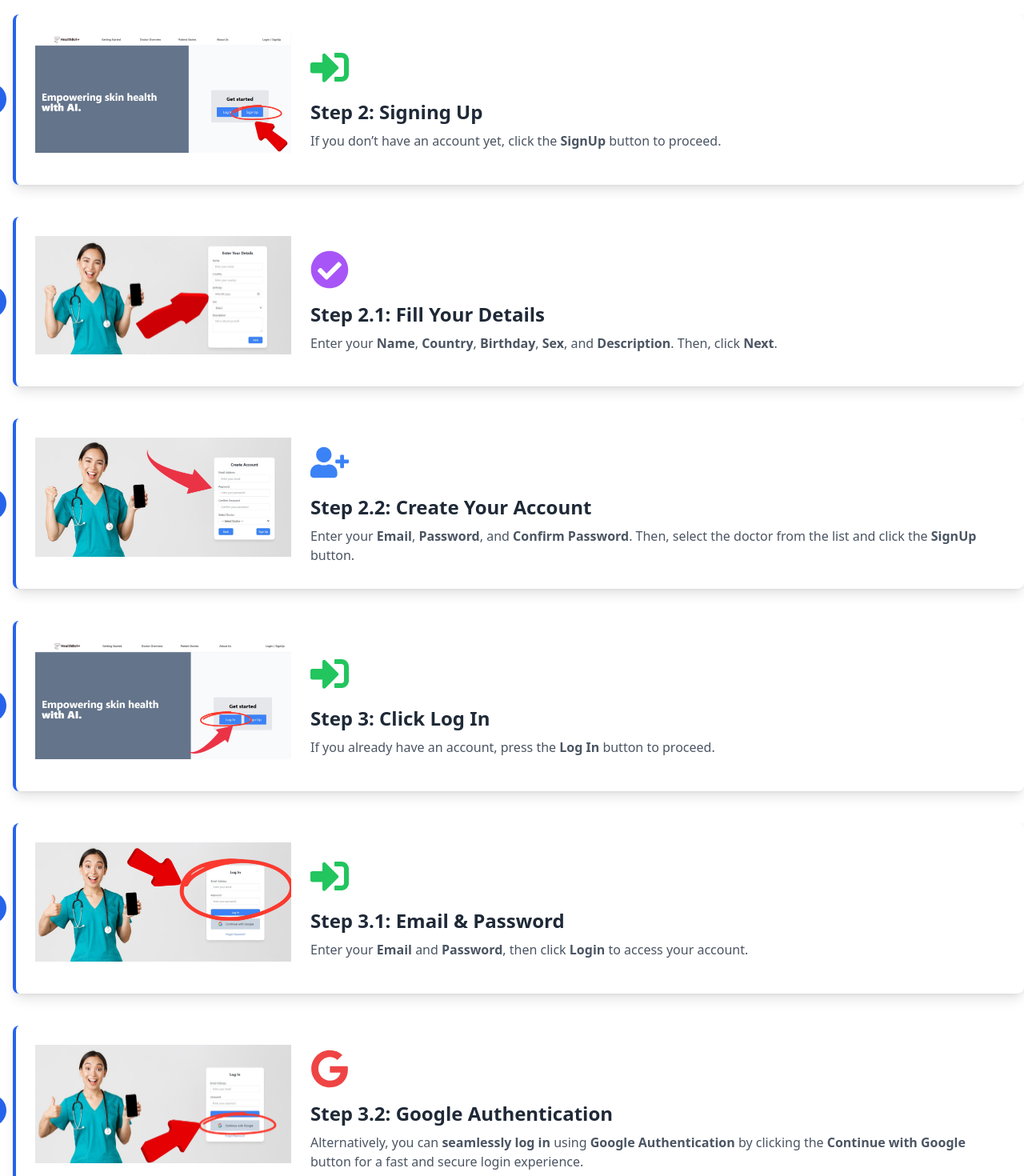
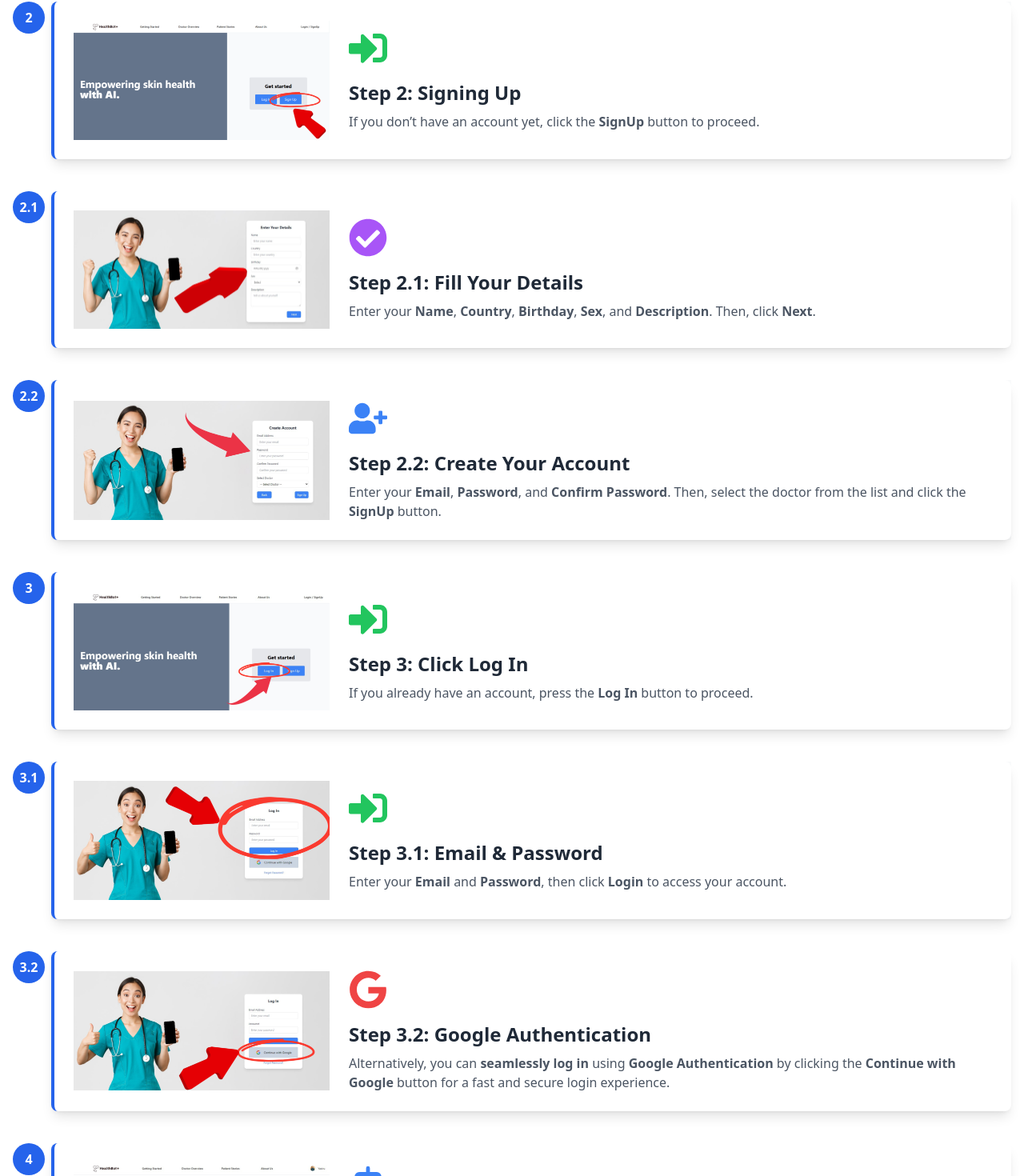
Before and after one commit to lakshanpd/HealthBot-Plus-Frontend, a React (Create React App) app: page /getting_started in a window 1280 px wide. Shown: the part 1030-2500 px from the top of the page at 80% size. Built offline with nearby package versions, Linux system fonts and the light colour scheme.

Commit message:
getting Started page bugs fixed

```diff
--- a/src/pages/gettingStarted.jsx
+++ b/src/pages/gettingStarted.jsx
@@ -1,31 +1,21 @@
 import React from "react";
-import {
-  FaUserPlus,
-  FaSignInAlt,
-  FaGoogle,
-  FaRobot,
-  FaCheckCircle,
-} from "react-icons/fa";
-import Navbar from "../components/navbar";
+import { FaUserPlus, FaSignInAlt, FaGoogle, FaRobot, FaCheckCircle } from "react-icons/fa";
+import NavbarGettingStarted from "../components/navbar";
 import Footer from "../components/footer";
 
 export default function GettingStarted() {
   return (
     <div>
-      <div className="App">
-        <Navbar />
-      </div>
+      <NavbarGettingStarted />
 
       {/* Video Section*/}
       <section className="bg-gray-100 py-10">
-        <div className="container mx-auto text-center">
-          <h2 className="text-4xl font-bold text-blue-600 mb-6">
-            Watch a Demo of HealthBot+
-          </h2>
+        <div className="container mx-auto text-center px-4">
+          <h2 className="text-4xl font-bold text-blue-600 mb-6">Watch a Demo of HealthBot+</h2>
           <div className="mt-8 flex justify-center">
-            <div className="shadow-lg rounded-lg overflow-hidden">
+            <div className="shadow-lg rounded-lg overflow-hidden w-full max-w-3xl">
               <iframe
-                width="560"
+                width="100%"
                 height="315"
                 src="https://www.youtube.com/embed/GAosly8RCoQ?si=gACGEXRu5DayvXXJ"
                 title="YouTube video player"
@@ -41,243 +31,207 @@ export default function GettingStarted() {
 
       {/* Introduction Section */}
       <section className="bg-gray-100 py-10">
-        <div className="container mx-auto text-center">
-          <h1 className="text-4xl font-bold text-blue-600 mb-6">
-            Getting Started with HealthBot+
-          </h1>
+        <div className="container mx-auto text-center px-4">
+          <h1 className="text-4xl font-bold text-blue-600 mb-6">Getting Started with HealthBot+</h1>
           <p className="text-lg text-gray-600 mb-4">
-            Follow these steps to begin your journey with HealthBot+. We’ll
-            guide you through creating an account, logging in, and accessing
-            your personalized skin health services.
+            Follow these steps to begin your journey with HealthBot+. We’ll guide you through creating an account, logging in, and accessing your personalized skin health services.
           </p>
         </div>
       </section>
 
       {/* Vertical Timeline Steps */}
       <section className="py-10">
-        <div className="container mx-auto flex flex-col space-y-10 pl-4">
-          {" "}
-          {/* Adjusted padding to leave space for numbers */}
+        <div className="container mx-auto flex flex-col space-y-10 pl-16 px-4">
+
           {/* Step 1 */}
-          <div className="relative flex items-center">
-            <div className="flex items-center justify-center w-10 h-10 rounded-full bg-blue-600 text-white font-bold absolute -left-12">
+          <div className="relative flex flex-col md:flex-row items-center">
+            <div className="flex items-center justify-center w-10 h-10 rounded-full bg-blue-600 text-white font-bold absolute left-0 md:-left-12 -top-4 md:top-0">
               1
             </div>
-            <div className="flex-1 bg-white border-l-4 border-blue-600 rounded-lg p-6 shadow-lg flex items-center">
-              <div className="flex-shrink-0 mr-6">
+            <div className="flex-1 bg-white border-l-4 border-blue-600 rounded-lg p-6 shadow-lg flex flex-col md:flex-row items-center">
+              <div className="flex-shrink-0 mb-4 md:mb-0 md:mr-6">
                 <img
                   src="../images/LoginSignUp.png"
                   alt="Login/SignUp"
-                  className="w-80 h-auto mb-4 hover:scale-125 transition-transform duration-300 ease-in-out object-cover"
+                  className="w-full md:w-80 h-auto hover:scale-125 transition-transform duration-300 ease-in-out object-cover"
                 />
               </div>
               <div>
                 <FaUserPlus className="text-blue-500 text-5xl mb-4" />
-                <h2 className="text-2xl font-semibold text-gray-800 mb-2">
-                  Step 1: Click the Login/SignUp Button
-                </h2>
+                <h2 className="text-2xl font-semibold text-gray-800 mb-2">Step 1: Click the Login/SignUp Button</h2>
+                <p className="text-gray-600">At the top right corner of the page, click the Login/SignUp button to begin.</p>
+              </div>
+            </div>
+          </div>
+
+          {/* Step 2 */}
+          <div className="relative flex flex-col md:flex-row items-center bg-gray-50">
+            <div className="flex items-center justify-center w-10 h-10 rounded-full bg-blue-600 text-white font-bold absolute left-0 md:-left-12 -top-4 md:top-0">
+              2
+            </div>
+            <div className="flex-1 bg-white border-l-4 border-blue-600 rounded-lg p-6 shadow-lg flex flex-col md:flex-row items-center">
+              <div className="flex-shrink-0 mb-4 md:mb-0 md:mr-6">
+                <img
+                  src="../images/Signing Up.png"
+                  alt="SignUp Button"
+                  className="w-full md:w-80 h-auto hover:scale-125 transition-transform duration-300 ease-in-out object-cover"
+                />
+              </div>
+              <div>
+                <FaSignInAlt className="text-green-500 text-5xl mb-4" />
+                <h2 className="text-2xl font-semibold text-gray-800 mb-2">Step 2: Signing Up</h2>
+                <p className="text-gray-600">If you don’t have an account yet, click the <strong>SignUp</strong> button to proceed.</p>
+              </div>
+            </div>
+          </div>
+
+          {/* Step 2.1 */}
+          <div className="relative flex flex-col md:flex-row items-center">
+            <div className="flex items-center justify-center w-10 h-10 rounded-full bg-blue-600 text-white font-bold absolute left-0 md:-left-12 -top-4 md:top-0">
+              2.1
+            </div>
+            <div className="flex-1 bg-white border-l-4 border-blue-600 rounded-lg p-6 shadow-lg flex flex-col md:flex-row items-center">
+              <div className="flex-shrink-0 mb-4 md:mb-0 md:mr-6">
+                <img
+                  src="../images/Fill Your Details.png"
+                  alt="Fill User Details"
+                  className="w-full md:w-80 h-auto hover:scale-125 transition-transform duration-300 ease-in-out object-cover"
+                />
+              </div>
+              <div>
+                <FaCheckCircle className="text-purple-500 text-5xl mb-4" />
+                <h2 className="text-2xl font-semibold text-gray-800 mb-2">Step 2.1: Fill Your Details</h2>
                 <p className="text-gray-600">
-                  At the top right corner of the page, click the Login/SignUp
-                  button to begin.
+                  Enter your <strong>Name</strong>, <strong>Country</strong>, <strong>Birthday</strong>, <strong>Sex</strong>, and <strong>Description</strong>. Then, click <strong>Next</strong>.
                 </p>
               </div>
             </div>
           </div>
-          {/* Step 2 */}
-          <div className="relative flex items-center bg-gray-50">
-            <div className="flex items-center justify-center w-10 h-10 rounded-full bg-blue-600 text-white font-bold absolute -left-12">
-              2
+
+          {/* Step 2.2 */}
+          <div className="relative flex flex-col md:flex-row items-center bg-gray-50">
+            <div className="flex items-center justify-center w-10 h-10 rounded-full bg-blue-600 text-white font-bold absolute left-0 md:-left-12 -top-4 md:top-0">
+              2.2
             </div>
-            <div className="flex-1 bg-white border-l-4 border-blue-600 rounded-lg p-6 shadow-lg flex items-center">
-              <div className="flex-shrink-0 mr-6">
+            <div className="flex-1 bg-white border-l-4 border-blue-600 rounded-lg p-6 shadow-lg flex flex-col md:flex-row items-center">
+              <div className="flex-shrink-0 mb-4 md:mb-0 md:mr-6">
                 <img
-                  src="../images/Signing Up.png"
-                  alt="SignUp Button"
-                  className="w-80 h-auto mb-4 hover:scale-125 transition-transform duration-300 ease-in-out object-cover"
+                  src="../images/Create Your Account.png"
+                  alt="Account Creation"
+                  className="w-full md:w-80 h-auto hover:scale-125 transition-transform duration-300 ease-in-out object-cover"
+                />
+              </div>
+              <div>
+                <FaUserPlus className="text-blue-500 text-5xl mb-4" />
+                <h2 className="text-2xl font-semibold text-gray-800 mb-2">Step 2.2: Create Your Account</h2>
+                <p className="text-gray-600">
+                  Enter your <strong>Email</strong>, <strong>Password</strong>, and <strong>Confirm Password</strong>. Then, select the doctor from the list and click the <strong>SignUp</strong> button.
+                </p>
+              </div>
+            </div>
+          </div>
+
+          {/* Step 3 */}
+          <div className="relative flex flex-col md:flex-row items-center">
+            <div className="flex items-center justify-center w-10 h-10 rounded-full bg-blue-600 text-white font-bold absolute left-0 md:-left-12 -top-4 md:top-0">
+              3
+            </div>
+            <div className="flex-1 bg-white border-l-4 border-blue-600 rounded-lg p-6 shadow-lg flex flex-col md:flex-row items-center">
+              <div className="flex-shrink-0 mb-4 md:mb-0 md:mr-6">
+                <img
+                  src="../images/Click Log In.png"
+                  alt="Click Sign In"
+                  className="w-full md:w-80 h-auto hover:scale-125 transition-transform duration-300 ease-in-out object-cover"
                 />
               </div>
               <div>
                 <FaSignInAlt className="text-green-500 text-5xl mb-4" />
-                <h2 className="text-2xl font-semibold text-gray-800 mb-2">
-                  Step 2: Signing Up
-                </h2>
+                <h2 className="text-2xl font-semibold text-gray-800 mb-2">Step 3: Click Log In</h2>
                 <p className="text-gray-600">
-                  If you don’t have an account yet, click the{" "}
-                  <strong>SignUp</strong> button to proceed.
+                  If you already have an account, press the <strong>Log In</strong> button to proceed.
                 </p>
               </div>
             </div>
           </div>
-          {/* Step 2.1 */}
-          <div className="relative flex items-center">
-            <div className="flex items-center justify-center w-10 h-10 rounded-full bg-blue-600 text-white font-bold absolute -left-12">
-              2.1
+
+          {/* Step 3.1 */}
+          <div className="relative flex flex-col md:flex-row items-center bg-gray-50">
+            <div className="flex items-center justify-center w-10 h-10 rounded-full bg-blue-600 text-white font-bold absolute left-0 md:-left-12 -top-4 md:top-0">
+              3.1
             </div>
-            <div className="flex-1 bg-white border-l-4 border-blue-600 rounded-lg p-6 shadow-lg flex items-center">
-              <div className="flex-shrink-0 mr-6">
+            <div className="flex-1 bg-white border-l-4 border-blue-600 rounded-lg p-6 shadow-lg flex flex-col md:flex-row items-center">
+              <div className="flex-shrink-0 mb-4 md:mb-0 md:mr-6">
                 <img
-                  src="../images/Fill Your Details.png"
-                  alt="Fill User Details"
-                  className="w-80 h-auto mb-4 hover:scale-125 transition-transform duration-300 ease-in-out object-cover"
+                  src="../images/Email & Password.png"
+                  alt="Email and Password"
+                  className="w-full md:w-80 h-auto hover:scale-125 transition-transform duration-300 ease-in-out object-cover"
                 />
               </div>
               <div>
-                <FaCheckCircle className="text-purple-500 text-5xl mb-4" />
-                <h2 className="text-2xl font-semibold text-gray-800 mb-2">
-                  Step 2.1: Fill Your Details
-                </h2>
+                <FaSignInAlt className="text-green-500 text-5xl mb-4" />
+                <h2 className="text-2xl font-semibold text-gray-800 mb-2">Step 3.1: Email & Password</h2>
                 <p className="text-gray-600">
-                  Enter your <strong>Name</strong>, <strong>Country</strong>,{" "}
-                  <strong>Birthday</strong>, <strong>Sex</strong>, and{" "}
-                  <strong>Description</strong>. Then, click{" "}
-                  <strong>Next</strong>.
+                  Enter your <strong>Email</strong> and <strong>Password</strong>, then click <strong>Login</strong> to access your account.
                 </p>
               </div>
             </div>
           </div>
-          {/* Step 2.2 */}
-          <div className="relative flex items-center bg-gray-50">
-            <div className="flex items-center justify-center w-10 h-10 rounded-full bg-blue-600 text-white font-bold absolute -left-12">
-              2.2
+
+          {/* Step 3.2 */}
+          <div className="relative flex flex-col md:flex-row items-center">
+            <div className="flex items-center justify-center w-10 h-10 rounded-full bg-blue-600 text-white font-bold absolute left-0 md:-left-12 -top-4 md:top-0">
+              3.2
             </div>
-            <div className="flex-1 bg-white border-l-4 border-blue-600 rounded-lg p-6 shadow-lg flex items-center">
-              <div className="flex-shrink-0 mr-6">
+            <div className="flex-1 bg-white border-l-4 border-blue-600 rounded-lg p-6 shadow-lg flex flex-col md:flex-row items-center">
+              <div className="flex-shrink-0 mb-4 md:mb-0 md:mr-6">
                 <img
-                  src="../images/Create Your Account.png"
-                  alt="Account Creation"
-                  className="w-80 h-auto mb-4 hover:scale-125 transition-transform duration-300 ease-in-out object-cover"
+                  src="../images/Google Authentication.png"
+                  alt="Google Authentication"
+                  className="w-full md:w-80 h-auto hover:scale-125 transition-transform duration-300 ease-in-out object-cover"
                 />
               </div>
               <div>
-                <FaUserPlus className="text-blue-500 text-5xl mb-4" />
-                <h2 className="text-2xl font-semibold text-gray-800 mb-2">
-                  Step 2.2: Create Your Account
-                </h2>
+                <FaGoogle className="text-red-500 text-5xl mb-4" />
+                <h2 className="text-2xl font-semibold text-gray-800 mb-2">Step 3.2: Google Authentication</h2>
                 <p className="text-gray-600">
-                  Enter your <strong>Email</strong>, <strong>Password</strong>,
-                  and <strong>Confirm Password</strong>. Then, select the doctor
-                  from the list and click the <strong>SignUp</strong> button.
+                  Alternatively, you can <strong>seamlessly log in</strong> using <strong>Google Authentication</strong> by clicking the <strong>Continue with Google</strong> button for a fast and secure login experience.
                 </p>
               </div>
             </div>
           </div>
-          {/* Step 3 */}
-          <div className="relative flex items-center">
-            <div className="flex items-center justify-center w-10 h-10 rounded-full bg-blue-600 text-white font-bold absolute -left-12">
-              3
+
+          {/* Step 4 */}
+          <div className="relative flex flex-col md:flex-row items-center">
+            <div className="flex items-center justify-center w-10 h-10 rounded-full bg-blue-600 text-white font-bold absolute left-0 md:-left-12 -top-4 md:top-0">
+              4
             </div>
-            <div className="flex-1 bg-white border-l-4 border-blue-600 rounded-lg p-6 shadow-lg flex items-center">
-              <div className="flex-shrink-0 mr-6">
+            <div className="flex-1 bg-white border-l-4 border-blue-600 rounded-lg p-6 shadow-lg flex flex-col md:flex-row items-center">
+              <div className="flex-shrink-0 mb-4 md:mb-0 md:mr-6">
                 <img
-                  src="../images/Click Log In.png"
-                  alt="Click Sign In"
-                  className="w-80 h-auto mb-4 hover:scale-125 transition-transform duration-300 ease-in-out object-cover"
+                  src="../images/Try HealthBot.png"
+                  alt="Try Skin HealthBot"
+                  className="w-full md:w-80 h-auto hover:scale-125 transition-transform duration-300 ease-in-out object-cover"
                 />
               </div>
               <div>
-                <FaSignInAlt className="text-green-500 text-5xl mb-4" />
-                <h2 className="text-2xl font-semibold text-gray-800 mb-2">
-                  Step 3: Click Log In
-                </h2>
+                <FaRobot className="text-blue-500 text-5xl mb-4" />
+                <h2 className="text-2xl font-semibold text-gray-800 mb-2">Step 4: Try HealthBot</h2>
                 <p className="text-gray-600">
-                  If you already have an account, press the{" "}
-                  <strong>Log In</strong> button to proceed.
+                  Once logged in, press the <strong>Try HealthBot</strong> button to begin your personalized skin health journey with HealthBot+.
                 </p>
               </div>
             </div>
           </div>
-          {/* Step 3.1 */}
-          <div className="relative flex items-center bg-gray-50">
-            <div className="flex items-center justify-center w-10 h-10 rounded-full bg-blue-600 text-white font-bold absolute -left-12">
-              3.1
-            </div>
-            <div className="flex-1 bg-white border-l-4 border-blue-600 rounded-lg p-6 shadow-lg flex items-center">
-              <div className="flex-shrink-0 mr-6">
-                <img
-                  src="../images/Email & Password.png"
-                  alt="Email and Password"
-                  className="w-80 h-auto mb-4 hover:scale-125 transition-transform duration-300 ease-in-out object-cover"
-                />
-              </div>
-              <div>
-                <FaSignInAlt className="text-green-500 text-5xl mb-4" />
-                <h2 className="text-2xl font-semibold text-gray-800 mb-2">
-                  Step 3.1: Email & Password
-                </h2>
-                <p className="text-gray-600">
-                  Enter your <strong>Email</strong> and{" "}
-                  <strong>Password</strong>, then click <strong>Login</strong>{" "}
-                  to access your account.
-                </p>
-              </div>
-            </div>
-          </div>
-          {/* Step 3.2 */}
-          <div className="relative flex items-center">
-            <div className="flex items-center justify-center w-10 h-10 rounded-full bg-blue-600 text-white font-bold absolute -left-12">
-              3.2
-            </div>
-            <div className="flex-1 bg-white border-l-4 border-blue-600 rounded-lg p-6 shadow-lg flex items-center">
-              <div className="flex-shrink-0 mr-6">
-                <img
-                  src="../images/Google Authentication.png"
-                  alt="Google Authentication"
-                  className="w-80 h-auto mb-4 hover:scale-125 transition-transform duration-300 ease-in-out object-cover"
-                />
-              </div>
-              <div>
-                <FaGoogle className="text-red-500 text-5xl mb-4" />
-                <h2 className="text-2xl font-semibold text-gray-800 mb-2">
-                  Step 3.2: Google Authentication
-                </h2>
-                <p className="text-gray-600">
-                  Alternatively, you can <strong>seamlessly log in</strong>{" "}
-                  using <strong>Google Authentication</strong> by clicking the{" "}
-                  <strong>Continue with Google</strong> button for a fast and
-                  secure login experience.
-                </p>
-              </div>
-            </div>
-          </div>
-          {/* Step 4 */}
-          <div className="relative flex items-center">
-            <div className="flex items-center justify-center w-10 h-10 rounded-full bg-blue-600 text-white font-bold absolute -left-12">
-              4
-            </div>
-            <div className="flex-1 bg-white border-l-4 border-blue-600 rounded-lg p-6 shadow-lg flex items-center">
-              <div className="flex-shrink-0 mr-6">
-                <img
-                  src="../images/Try HealthBot.png"
-                  alt="Try Skin HealthBot"
-                  className="w-80 h-auto mb-4 hover:scale-125 transition-transform duration-300 ease-in-out object-cover"
-                />
-              </div>
-              <div>
-                <FaRobot className="text-blue-500 text-5xl mb-4" />
-                <h2 className="text-2xl font-semibold text-gray-800 mb-2">
-                  Step 4: Try HealthBot
-                </h2>
-                <p className="text-gray-600">
-                  Once logged in, press the <strong>Try HealthBot</strong>{" "}
-                  button to begin your personalized skin health journey with
-                  HealthBot+.
-                </p>
-              </div>
-            </div>
-          </div>
+
         </div>
       </section>
 
       {/* Conclusion */}
       <section className="bg-gray-100 py-10">
-        <div className="container mx-auto text-center">
-          <h2 className="text-2xl font-semibold text-blue-600 mb-6">
-            You're All Set!
-          </h2>
+        <div className="container mx-auto text-center px-4">
+          <h2 className="text-2xl font-semibold text-blue-600 mb-6">You're All Set!</h2>
           <p className="text-lg text-gray-600">
-            You’ve successfully created your account or logged in. Now, you can
-            explore the powerful features of HealthBot+ to monitor and take care
-            of your skin health.
+            You’ve successfully created your account or logged in. Now, you can explore the powerful features of HealthBot+ to monitor and take care of your skin health.
           </p>
         </div>
       </section>
```
